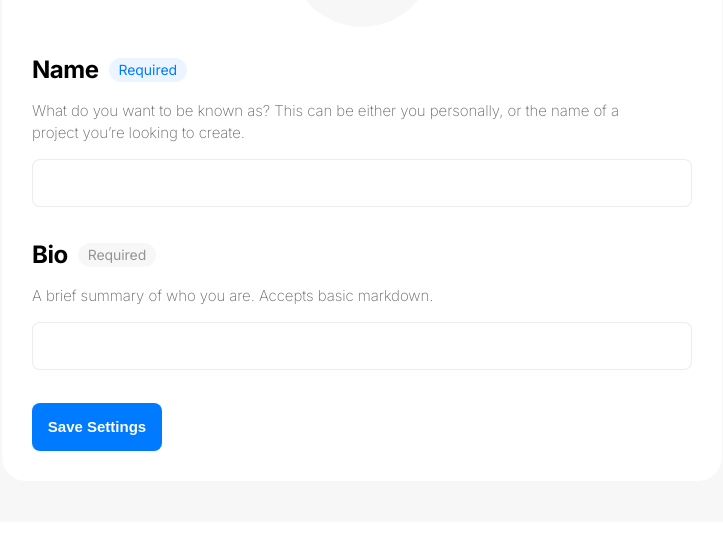
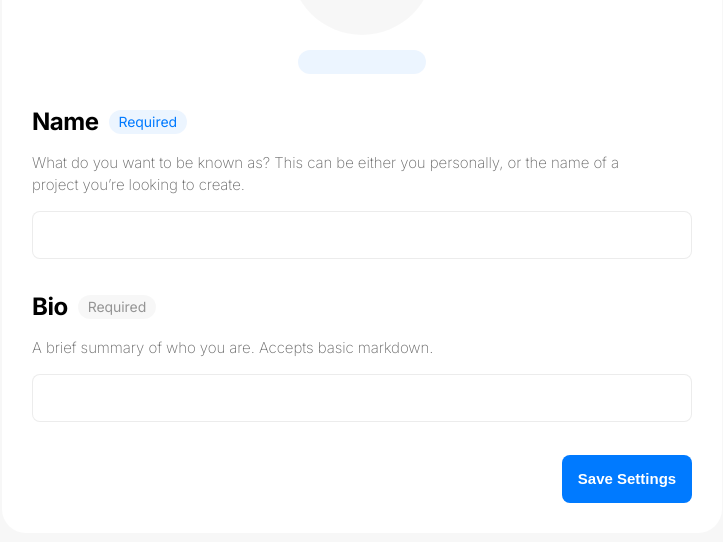
Before and after one commit to OyinloluB/solidity-social-media-crud, a Next.js app in the folder client/: page /profile in a window 1280 px wide. Shown: the part 278-820 px from the top of the page, without its empty margins (278-1001 px from the left). Built offline with nearby package versions, Linux system fonts and the light colour scheme.

Commit message:
formatted + displayed user account address

```diff
--- a/client/pages/profile.js
+++ b/client/pages/profile.js
@@ -1,10 +1,12 @@
-import React from 'react'
+import React, { useEffect } from 'react'
+import { useRouter } from 'next/router'
 import {
   Container,
   ProfileWrapper,
   Backdrop,
   ProfileImage,
   ProfileImageWrapper,
+  AccountAddress,
   Form,
   InputWrapper,
   InputTextContent,
@@ -13,10 +15,14 @@ import {
   Required,
   Input,
   ButtonWrapper,
-  ActionButton
+  ActionButton,
 } from '../styles/profile'
+import { formatAddress } from '../utils/addressFormatter'
 
 const Profile = () => {
+  const router = useRouter()
+  const address = router.query.address
+
   return (
     <Container>
       <ProfileWrapper>
@@ -25,6 +31,7 @@ const Profile = () => {
             <ProfileImage></ProfileImage>
           </ProfileImageWrapper>
         </Backdrop>
+        <AccountAddress>{formatAddress(address)}</AccountAddress>
         <Form>
           <InputWrapper>
             <InputTextContent>
--- a/client/styles/profile.js
+++ b/client/styles/profile.js
@@ -4,15 +4,16 @@ export const Container = styled.div`
   display: flex;
   justify-content: center;
   align-items: center;
-  height: 100vh;
   font-family: 'Inter', sans-serif;
   background: rgba(0, 0, 0, 0.03);
+  padding: 50px;
 `
 
 export const ProfileWrapper = styled.div`
   background: #ffffff;
   border-radius: 24px;
   width: 720px;
+  /* height: 100vh; */
   display: flex;
   align-items: center;
   justify-content: space-evenly;
@@ -51,8 +52,26 @@ export const ProfileImage = styled.div`
   cursor: pointer;
 `
 
+export const AccountAddress = styled.div`
+  margin-top: 13%;
+  width: 127.31px;
+  height: 24px;
+  background: rgba(0, 122, 255, 0.075);
+  border-radius: 9999px;
+  font-style: normal;
+  font-weight: 400;
+  font-size: 14px;
+  line-height: 17px;
+  display: flex;
+  align-items: center;
+  text-align: center;
+  justify-content: center;
+  letter-spacing: -0.064px;
+  color: #007aff;
+`
+
 export const Form = styled.form`
-  margin-top: 15%;
+  margin-top: 5%;
   width: 100%;
 `
 
@@ -127,6 +146,7 @@ export const Input = styled.input`
 export const ButtonWrapper = styled.div`
   display: flex;
   align-items: flex-end;
+  justify-content: flex-end;
 `
 
 export const ActionButton = styled.button`
--- /dev/null
+++ b/client/utils/addressFormatter.js
@@ -0,0 +1,16 @@
+export const formatAddress = (address) => {
+  if (!address) {
+    return ''
+  }
+
+  const separator = '...'
+  const charsToShow = 12
+  const frontChars = Math.ceil(charsToShow / 2)
+  const backChars = Math.floor(charsToShow / 2)
+
+  return (
+    address.substr(0, frontChars) +
+    separator +
+    address.substr(address.length - backChars)
+  )
+}
```
Also changed, not shown: client/pages/index.js (+6 -1 lines).
